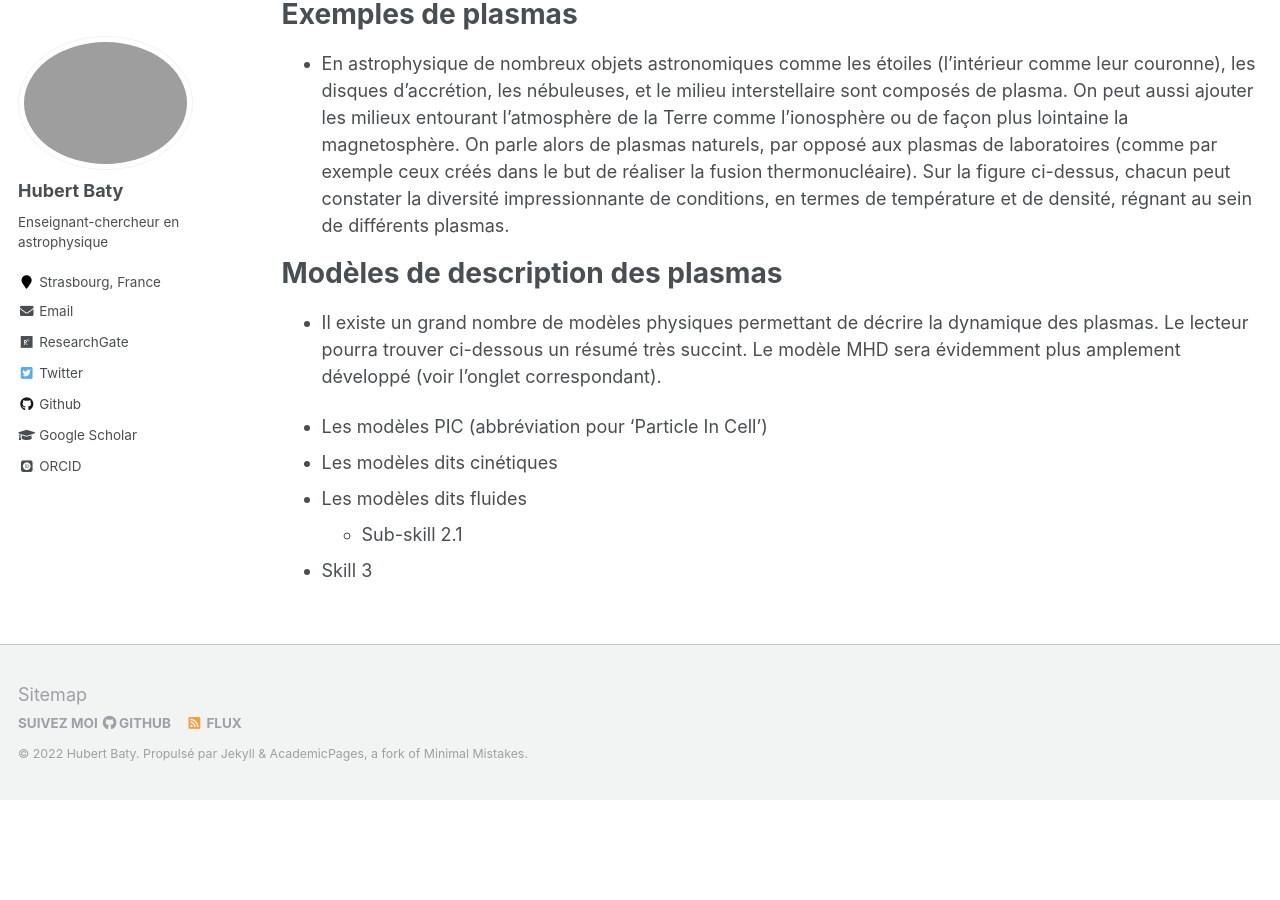
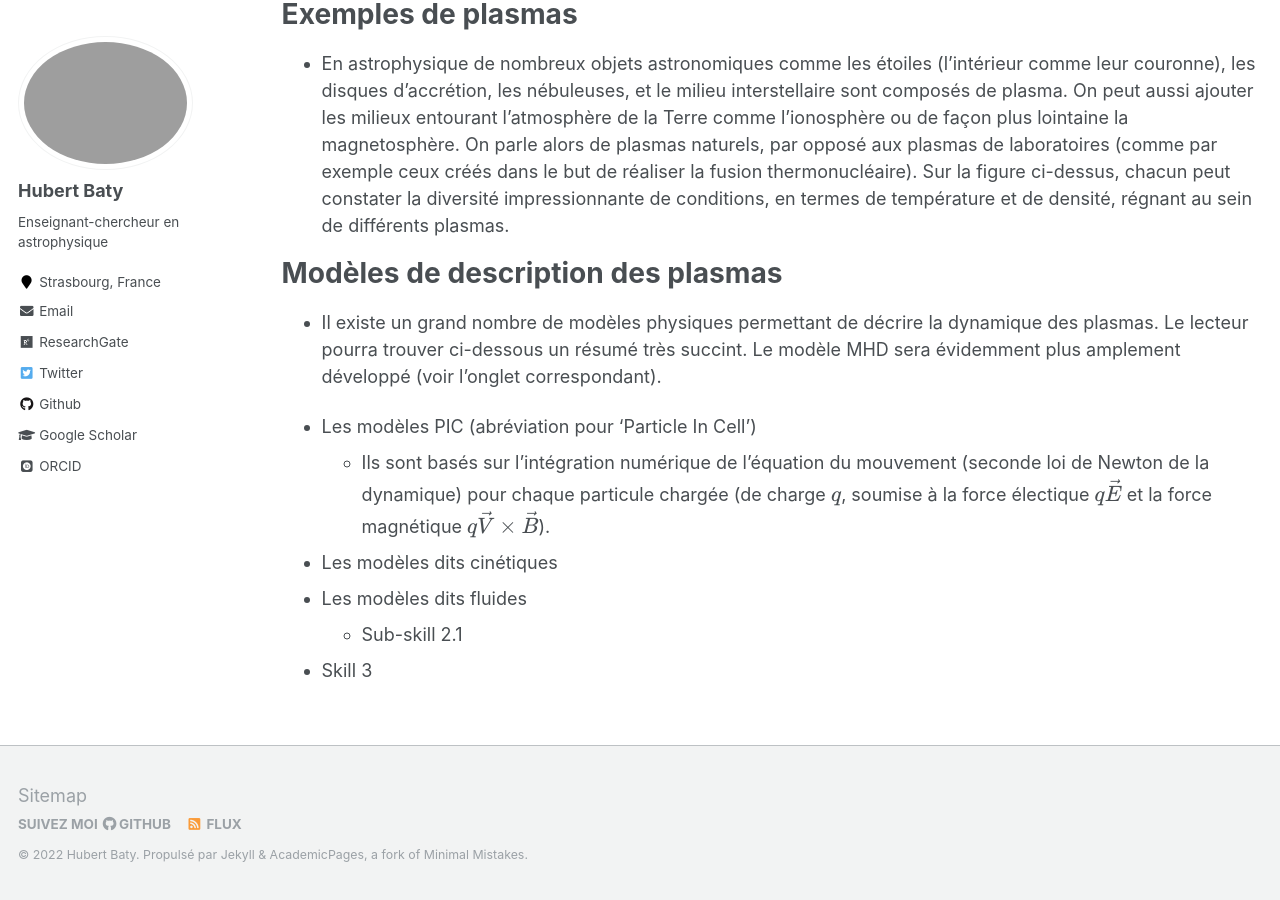
Before and after one commit to hubertbaty/hubertbaty.github.io, a Jekyll site: the page built from _pages/plasma.md, in a window 1280 px wide and 900 px high, scrolled down 2487 px. Built offline with Jekyll 4.4.1, drawn with Linux system fonts in a browser that asks for light colours; some web fonts are replaced; formulas are drawn with MathJax 3; before the commit the page ends 3287 px from its top, so only the background shows below that.

Commit message:
Update plasma.md

```diff
--- a/_pages/plasma.md
+++ b/_pages/plasma.md
@@ -48,7 +48,8 @@ Modèles de description des plasmas
 ======
 * Il existe un grand nombre de modèles physiques permettant de décrire la dynamique des plasmas. Le lecteur pourra trouver ci-dessous un résumé très succint. Le modèle MHD sera évidemment plus amplement développé (voir l'onglet correspondant).
 
-* Les modèles PIC (abbréviation pour 'Particle In Cell')
+* Les modèles PIC (abréviation pour 'Particle In Cell')
+  * Ils sont basés sur l'intégration numérique de l'équation du mouvement (seconde loi de Newton de la dynamique) pour chaque particule chargée (de charge $q$, soumise à la force électique $q \vec E$ et la force magnétique $q \vec V \times \vec B$).
 * Les modèles dits cinétiques
 * Les modèles dits fluides
   * Sub-skill 2.1
```
